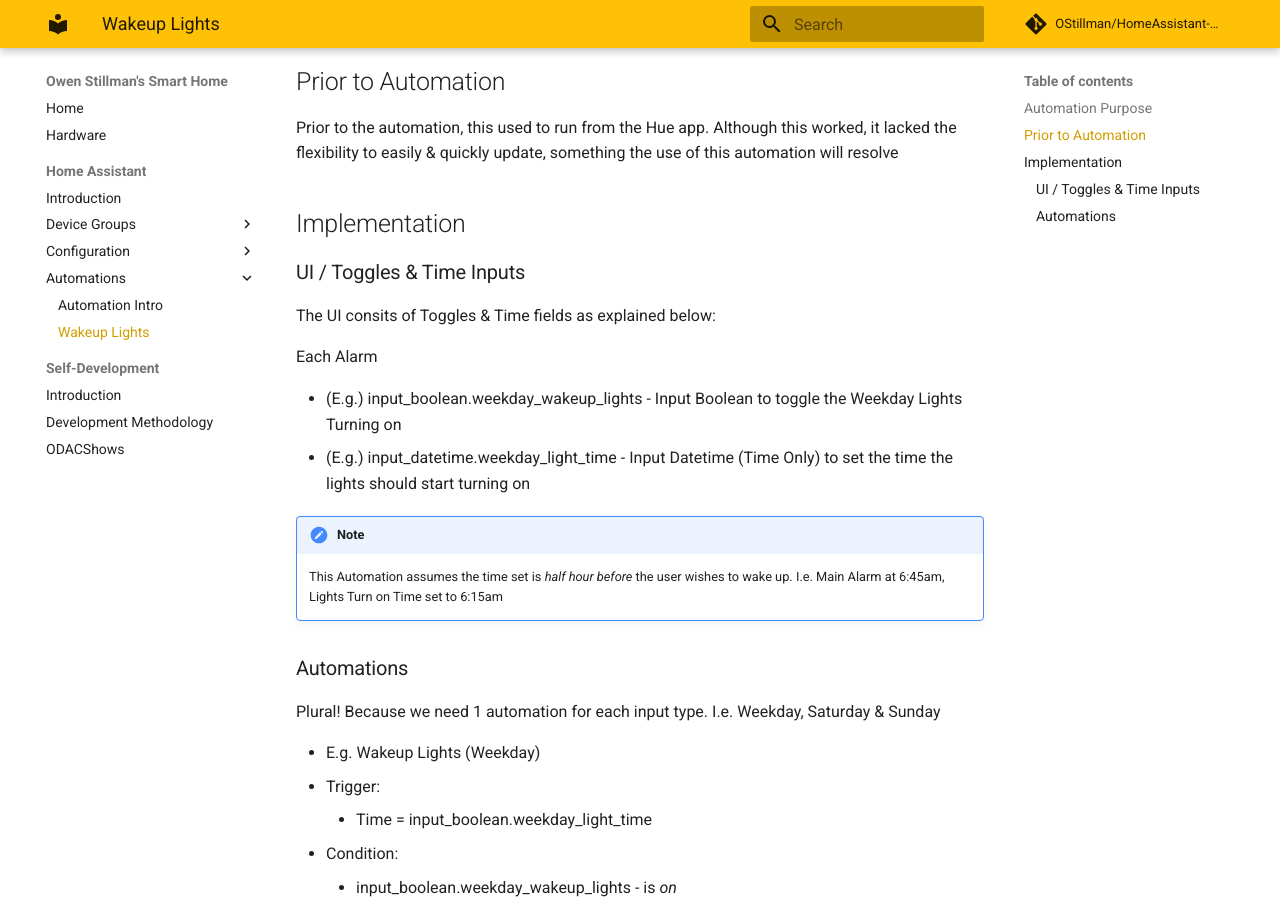
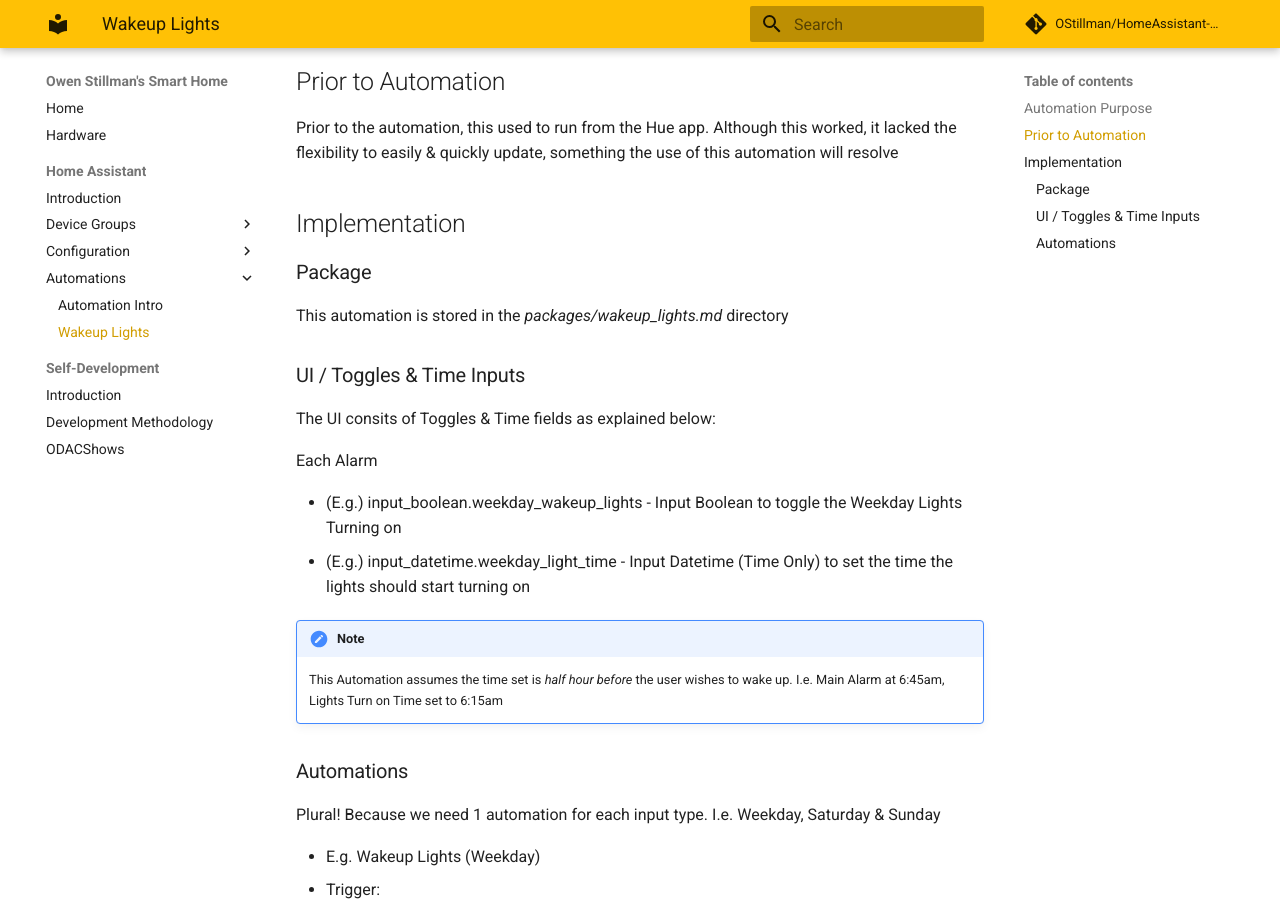
Before and after one commit to OStillman/HomeAssistant-Public, an MkDocs documentation site: the page built from docs/home-assistant/automations/wakeup_lights.md, in a window 1280 px wide and 900 px high, scrolled down 901 px. Built offline with MkDocs 1.6.1 and Material for MkDocs 9.7.7, drawn with Linux system fonts in a browser that asks for light colours; comment, search, counter and statistics services are not loaded.

Commit message:
Add Package Location

```diff
--- a/docs/home-assistant/automations/wakeup_lights.md
+++ b/docs/home-assistant/automations/wakeup_lights.md
@@ -12,6 +12,10 @@ This automation takes over the Hue Integration for controlling slow-and-steady w
 Prior to the automation, this used to run from the Hue app. Although this worked, it lacked the flexibility to easily & quickly update, something the use of this automation will resolve
 
 ## Implementation
+
+### Package
+
+This automation is stored in the *packages/wakeup_lights.md* directory
 
 ### UI / Toggles & Time Inputs
 The UI consits of Toggles & Time fields as explained below:
```
